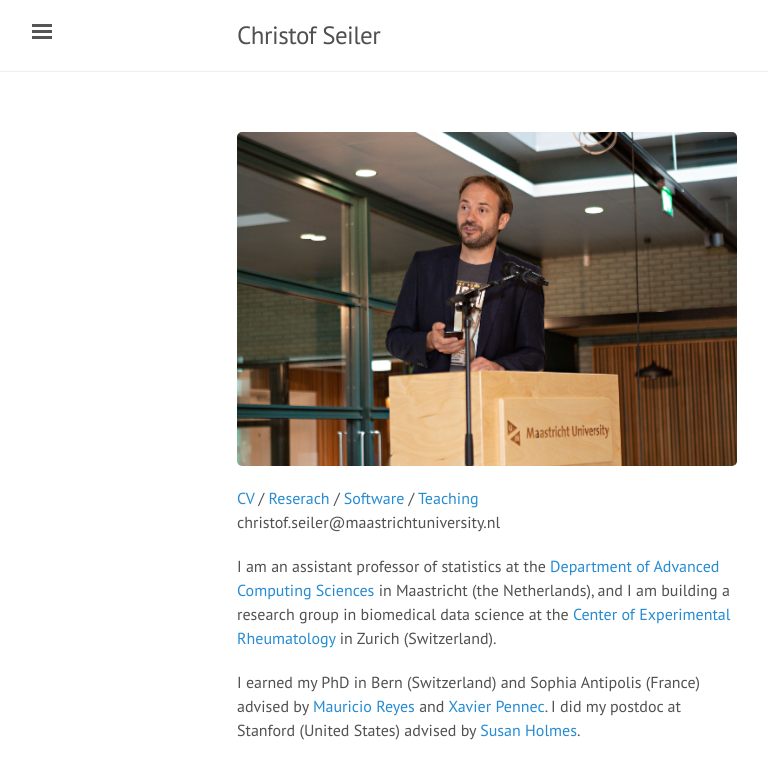
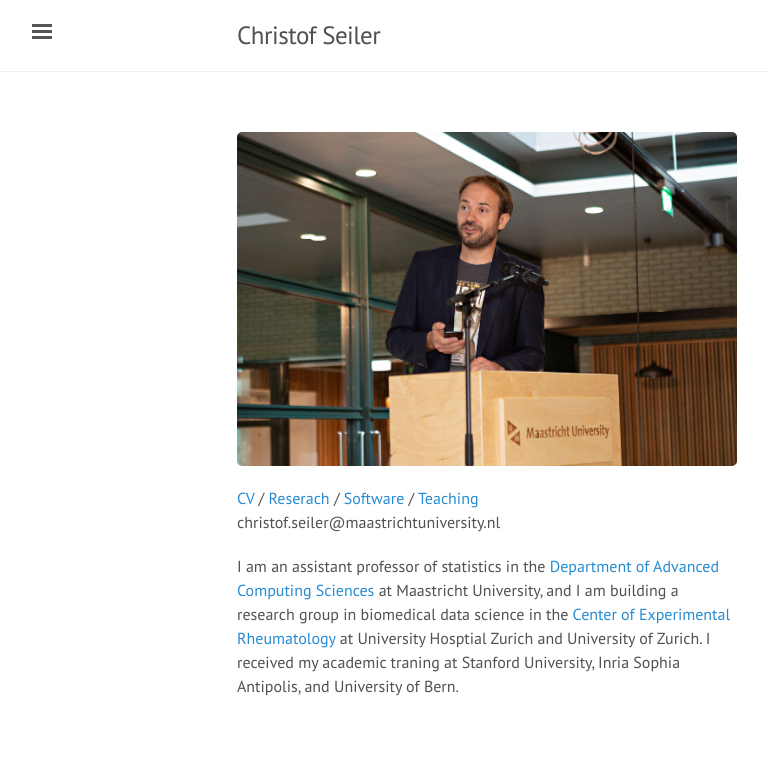
Before and after one commit to ChristofSeiler/ChristofSeiler.github.io, a Jekyll site: the page built from index.html, in a window 1280 px wide. Shown: the top 779 px of the page, without its empty margins (3-771 px from the left). Built offline with Jekyll 4.4.1, drawn with Linux system fonts in a browser that asks for light colours; the list of posts is cut into pages by our own code.

Commit message:
simplified

```diff
--- a/index.html
+++ b/index.html
@@ -19,6 +19,4 @@ p.narrow {
 christof.seiler@maastrichtuniversity.nl <br>
 </p>
 
-<p class="narrow">I am an assistant professor of statistics at the <a href="https://www.maastrichtuniversity.nl/dacs">Department of Advanced Computing Sciences</a> in Maastricht (the Netherlands), and I am building a research group in biomedical data science at the <a href="https://www.usz.ch/en/clinic/rheumatology-old__trashed/research/">Center of Experimental Rheumatology</a> in Zurich (Switzerland).</p>
-
-<p class="narrow">I earned my PhD in Bern (Switzerland) and Sophia Antipolis (France) advised by <a href="https://www.mauricioreyes.me/">Mauricio Reyes</a> and <a href="https://www-sop.inria.fr/members/Xavier.Pennec/">Xavier Pennec</a>. I did my postdoc at Stanford (United States) advised by <a href="https://susan.su.domains">Susan Holmes</a>.</p>
+<p class="narrow">I am an assistant professor of statistics in the <a href="https://www.maastrichtuniversity.nl/dacs">Department of Advanced Computing Sciences</a> at Maastricht University, and I am building a research group in biomedical data science in the <a href="https://www.usz.ch/en/clinic/rheumatology-old__trashed/research/">Center of Experimental Rheumatology</a> at University Hosptial Zurich and University of Zurich. I received my academic traning at Stanford University, Inria Sophia Antipolis, and University of Bern.</p>
```
